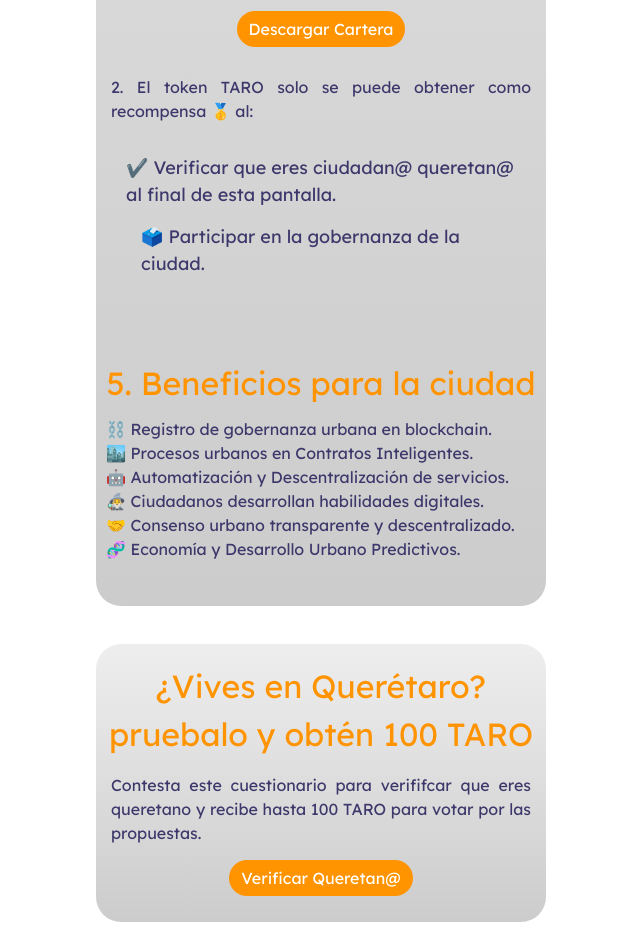
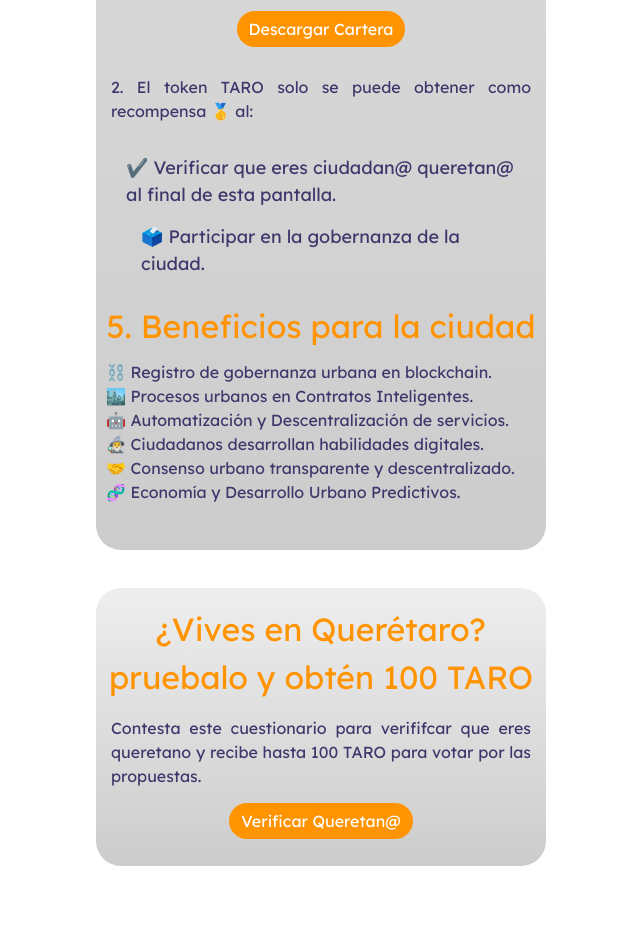
Before and after one commit to zenbitETH/Ciudades-DAO, a React (Create React App) app in the folder frontend/: page /about in a window 1280 px wide. Shown: the part 1260-2196 px from the top of the page, without its empty margins (319-959 px from the left). After the commit the page ends 2164 px from the top, so only its background shows below. Built offline with nearby package versions, Linux system fonts and the light colour scheme.

Commit message:
Logo and about update

```diff
--- a/frontend/src/styles/Home.css
+++ b/frontend/src/styles/Home.css
@@ -48,6 +48,7 @@ Nav {
   text-justify: inter-word;
   box-sizing: border-box;
   padding: 15px;
+  margin-bottom: -3%;
 }
 
 .Wallet {
```
